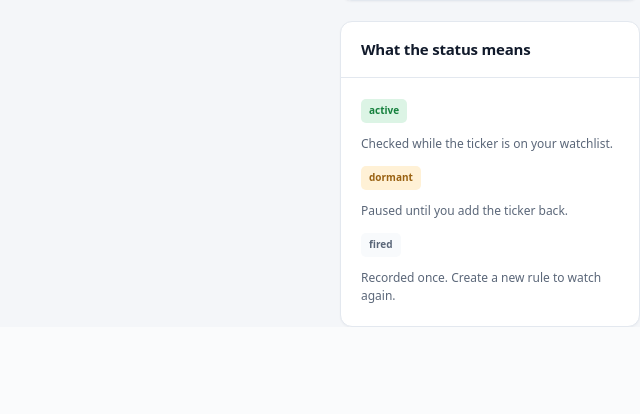
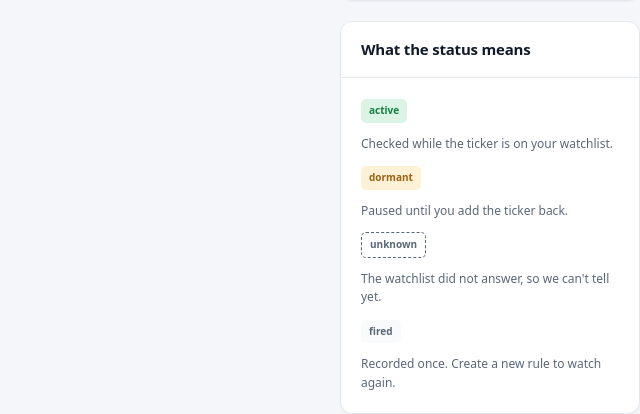
Before and after one commit to issamarida/devops-a1-issamarida, a Flask app: template app/templates/alerts.html in a window 1280 px wide. Shown: the part 719-1133 px from the top of the page, without its empty margins (640-1280 px from the left). Before the commit the page ends 1046 px from the top, so only its background shows below. Run offline with Flask 3, Linux system fonts and the light colour scheme; the template is opened without the code that fills it: most values are stand-ins (such as "Sample title", 1, 10 or a date in 2020).

Commit message:
Show a clear message on the alerts pages when the watchlist is down
AlertService already degrades when the watchlist cannot be reached, but
the routes did not handle it: creating a rule would have ended in a 500
and a skipped check was reported as "0 fired".

The alerts page now loads with a notice and the unknown status, a new
rule is refused with a message that says nothing was saved, and a check
that could not finish says so. Brief section 3 asks for a designed
response to partial failure with no stack trace.

Three end-to-end tests drive the real Flask app with the watched check
failing.

```diff
--- a/app/alerts/routes.py
+++ b/app/alerts/routes.py
@@ -3,6 +3,9 @@
 from flask import Blueprint, flash, redirect, render_template, request, url_for
 
 from app.alerts.service import CONDITIONS, InvalidRuleError
+from app.ports import WatchlistUnavailable
+
+WATCHLIST_DOWN = "The watchlist can't be reached right now"
 
 
 def create_alerts_blueprint(get_service) -> Blueprint:
@@ -10,11 +13,14 @@ def create_alerts_blueprint(get_service) -> Blueprint:
 
     @bp.get("/alerts")
     def list_rules():
+        service = get_service()
         return render_template(
             "alerts.html",
-            rules=get_service().list_rules(),
-            events=get_service().list_events(),
+            # Rules and history are our own data, so the page loads either way.
+            rules=service.list_rules(),
+            events=service.list_events(),
             conditions=CONDITIONS,
+            watchlist_down=not service.watchlist_available,
         )
 
     @bp.post("/alerts")
@@ -28,6 +34,12 @@ def create_alerts_blueprint(get_service) -> Blueprint:
             flash(f"Added a rule for {rule['ticker']}.", "success")
         except InvalidRuleError as error:
             flash(str(error), "error")
+        except WatchlistUnavailable:
+            # We can't check the ticker, so the service stored nothing.
+            flash(
+                f"{WATCHLIST_DOWN}, so the rule was not saved. Try again in a moment.",
+                "error",
+            )
         return redirect(url_for("alerts.list_rules"))
 
     @bp.post("/alerts/<int:rule_id>/delete")
@@ -42,6 +54,13 @@ def create_alerts_blueprint(get_service) -> Blueprint:
     def evaluate():
         service = get_service()
         fired = service.evaluate_all()
+        if not service.watchlist_available:
+            flash(
+                f"{WATCHLIST_DOWN}, so the check did not finish. "
+                "Rules that were not checked stay active.",
+                "error",
+            )
+            return redirect(url_for("alerts.list_rules"))
         message = f"Checked the rules. {len(fired)} fired."
         waiting = len(service.unavailable_tickers)
         if waiting:
--- a/app/templates/alerts.html
+++ b/app/templates/alerts.html
@@ -10,6 +10,7 @@
 <div class="layout">
   <div class="stack">
     <section class="card" aria-labelledby="rules-heading"><div class="card-head"><div><h2 id="rules-heading">Your rules</h2><p>{% if poll_interval %}Checked automatically, with {{ poll_interval }} seconds between runs.{% else %}Automatic checks are off. Use Check rules now.{% endif %}</p></div><span class="badge">{{ rules|length }} rules</span></div>
+    {% if watchlist_down %}<div class="message notice" role="status">The watchlist can't be reached right now. Your rules and history are still here. A rule shows as unknown until the watchlist answers again.</div>{% endif %}
     {% if rules %}<div class="table-wrap"><table><thead><tr><th scope="col">Ticker</th><th scope="col">Condition</th><th scope="col">Threshold (USD)</th><th scope="col">Live price (USD)</th><th scope="col">To trigger</th><th scope="col">Status</th><th scope="col">Actions</th></tr></thead><tbody>
       {% for rule in rules %}<tr><td><span class="ticker">{{ rule.ticker }}</span></td><td>{{ rule.condition }}</td><td class="nowrap">{{ '%.2f'|format(rule.threshold) }}</td><td data-quote="{{ rule.ticker }}" data-field="price">—</td><td class="nowrap muted"{% if rule.status == 'active' %} data-quote="{{ rule.ticker }}" data-field="distance" data-threshold="{{ rule.threshold }}" data-condition="{{ rule.condition }}"{% endif %}>—</td><td><span class="badge {{ rule.status }}">{{ rule.status }}</span></td><td class="end"><form class="inline" method="post" action="{{ url_for('alerts.delete_rule', rule_id=rule.id) }}"><input type="hidden" name="csrf_token" value="{{ csrf_token() }}"><button class="link danger" type="submit" aria-label="Delete {{ rule.ticker }} {{ rule.condition }} {{ rule.threshold }} rule">Delete</button></form></td></tr>{% endfor %}
     </tbody></table></div>{% else %}<div class="empty"><div class="empty-icon" aria-hidden="true">◎</div><h3>Give your watchlist a signal</h3><p>No alert rules yet. Choose a stock from your watchlist and the price you want to watch for.</p><a class="button secondary" href="{{ '#add-rule' if watched_tickers else url_for('watchlist.list_items') }}">{{ 'Create your first rule' if watched_tickers else 'Add a stock first' }}</a></div>{% endif %}</section>
@@ -18,6 +19,6 @@
   </div>
   <aside class="stack" aria-label="Alert tools"><section class="card" id="add-rule"><div class="card-head"><div><h2>Create an alert</h2><p>Choose a price worth checking.</p></div></div><div class="card-body">
     {% if watched_tickers %}<form class="add" method="post" action="{{ url_for('alerts.add_rule') }}"><input type="hidden" name="csrf_token" value="{{ csrf_token() }}"><label>Ticker<select name="ticker" required>{% for ticker in watched_tickers %}<option value="{{ ticker }}">{{ ticker }}</option>{% endfor %}</select></label><label>Notify in history when<select name="condition">{% for condition in conditions %}<option value="{{ condition }}">Price is {{ condition }}</option>{% endfor %}</select></label><label>Threshold (USD)<input name="threshold" type="number" step="0.01" min="0.01" placeholder="150.00" required></label><button type="submit">+ Create alert</button><p class="hint">One-shot rule. No email or push notifications are sent.</p></form>{% else %}<p class="hint">Add an asset to your watchlist before creating a price rule.</p><a class="button secondary" href="{{ url_for('watchlist.list_items') }}">Go to watchlist</a>{% endif %}
-  </div></section><section class="card"><div class="card-head"><h2>What the status means</h2></div><div class="card-body"><p><span class="badge active">active</span></p><p class="hint">Checked while the ticker is on your watchlist.</p><p><span class="badge dormant">dormant</span></p><p class="hint">Paused until you add the ticker back.</p><p><span class="badge fired">fired</span></p><p class="hint">Recorded once. Create a new rule to watch again.</p></div></section></aside>
+  </div></section><section class="card"><div class="card-head"><h2>What the status means</h2></div><div class="card-body"><p><span class="badge active">active</span></p><p class="hint">Checked while the ticker is on your watchlist.</p><p><span class="badge dormant">dormant</span></p><p class="hint">Paused until you add the ticker back.</p><p><span class="badge unknown">unknown</span></p><p class="hint">The watchlist did not answer, so we can't tell yet.</p><p><span class="badge fired">fired</span></p><p class="hint">Recorded once. Create a new rule to watch again.</p></div></section></aside>
 </div>
 {% endblock %}
--- a/app/templates/base.html
+++ b/app/templates/base.html
@@ -95,6 +95,7 @@
     .badge { display:inline-block; border-radius:5px; font-size:10px; font-weight:650; padding:4px 8px; background:var(--accent-soft); color:var(--accent); white-space:nowrap; }
     .badge.active { color:var(--up); background:var(--up-soft); }
     .badge.dormant { color:var(--warn); background:var(--warn-soft); }
+    .badge.unknown { color:var(--muted); background:transparent; border:1px dashed var(--muted); }
     .badge.fired { color:var(--muted); background:var(--surface-2); }
     .empty { padding:38px 24px; text-align:center; }
     .empty-icon { display:grid; place-items:center; width:44px; height:44px; margin:0 auto 14px; border-radius:12px; background:var(--accent-soft); color:var(--accent); font-size:24px; }
```
Also changed, not shown: tests/test_end_to_end.py (+59 -0 lines).
